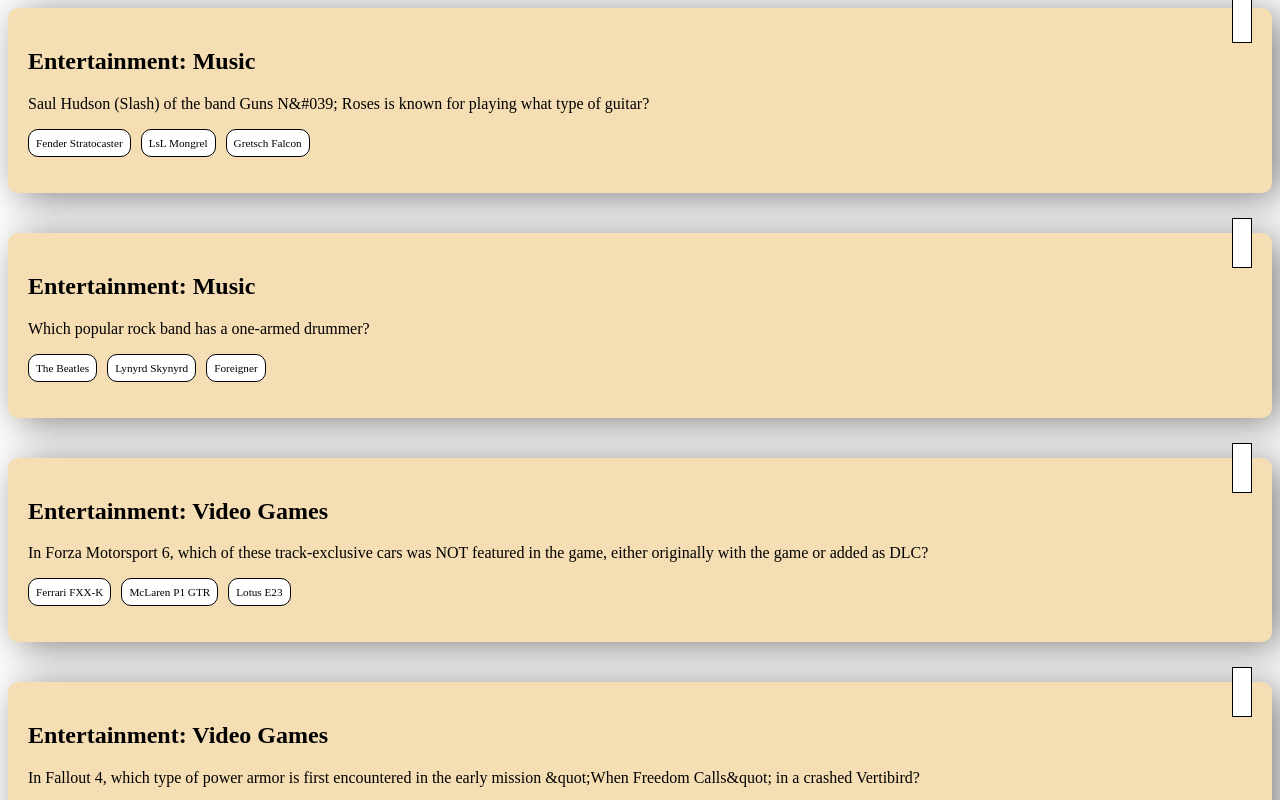
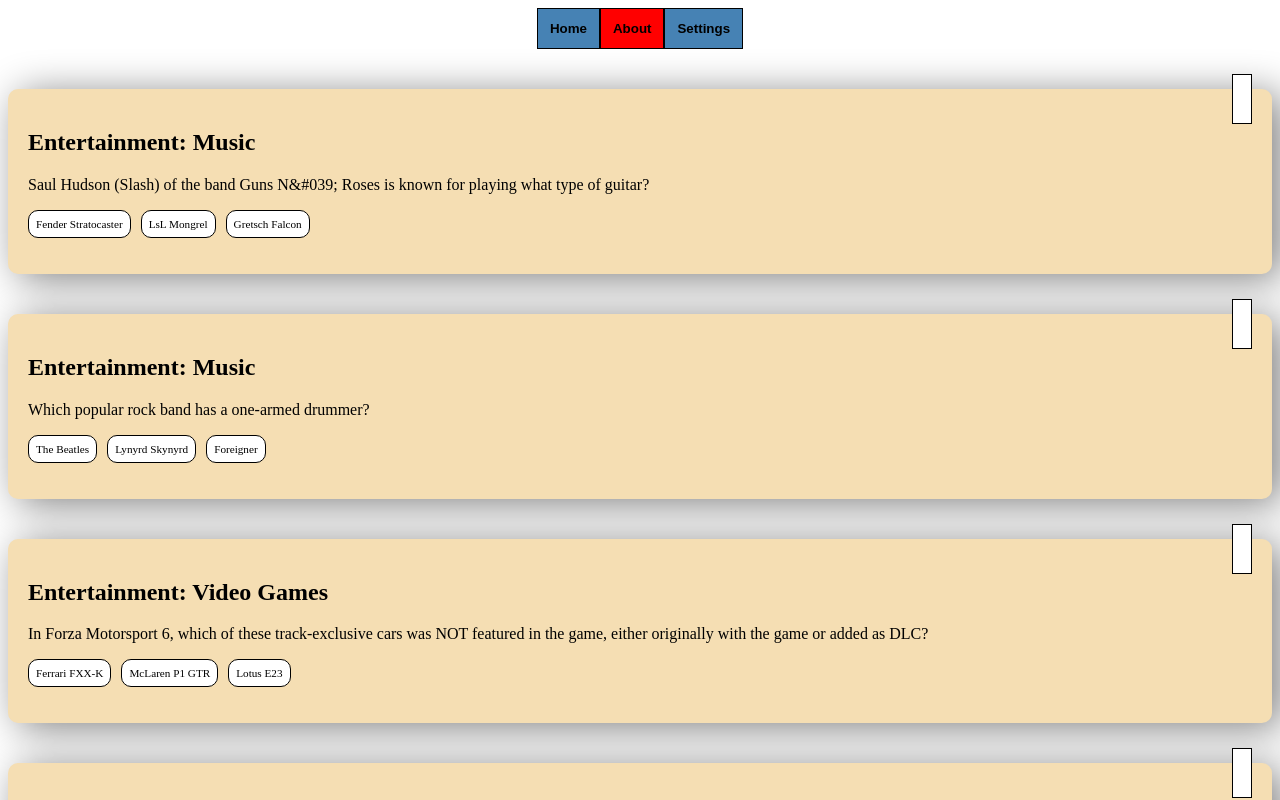
Before and after one commit to MelGGit/react-playground, a React (Vite) app: page / in a window 1280 px wide. Shown: the top 800 px of the page. Built offline with nearby package versions, Linux system fonts and the light colour scheme.

Commit message:
Navigation and the other things

```diff
--- a/src/App.jsx
+++ b/src/App.jsx
@@ -4,10 +4,15 @@
 import Pagination from './Pagination'
 import trivia from './api.php.json'
 import './App.css'
+import Navigation from './Navigation'
+
+const navText = ['Home', 'About', 'Settings']
 
 export default () => {
   return (
     <div className="App">
+      <Navigation navButtons={navText} clicked="About" />
+
       {trivia.map(el => {
         const { category, question, correct_answer, incorrect_answers } = el
         return (
--- a/src/Button.css
+++ b/src/Button.css
@@ -1,13 +1,11 @@
 .Button {
   padding: 12px;
   background: steelblue;
-  color: white;
-  border: none;
-  border-radius: 4px;
+  color: black;
+  font-weight: bold;
+  border: 1px solid black;
 }
 
-.Button.disabled {
-  pointer-events: none;
-  opacity: 0.65;
-  cursor: not-allowed;
+.Button__clicked {
+  background: red;
 }
--- a/src/Button.jsx
+++ b/src/Button.jsx
@@ -1,9 +1,9 @@
 import './Button.css'
 import * as React from 'react'
 
-export default ({ children, isActive, disabled }) => {
+export default ({ children, clicked }) => {
   return (
-    <button className={disabled ? 'Button disabled' : 'Button'}>
+    <button className={clicked ? 'Button Button__clicked' : 'Button'}>
       {children}
     </button>
   )
--- /dev/null
+++ b/src/Navigation.css
@@ -0,0 +1,4 @@
+.Navigation {
+  display: flex;
+  justify-content: center;
+}
--- /dev/null
+++ b/src/Navigation.jsx
@@ -0,0 +1,17 @@
+import * as React from 'react'
+import Button from './Button'
+import './Navigation.css'
+
+export default function Navigation({ navButtons, clicked }) {
+  return (
+    <nav className="Navigation">
+      {navButtons.map(el => {
+        return (
+          <Button key={el} clicked={clicked === el ? true : false}>
+            {el}
+          </Button>
+        )
+      })}
+    </nav>
+  )
+}
```
